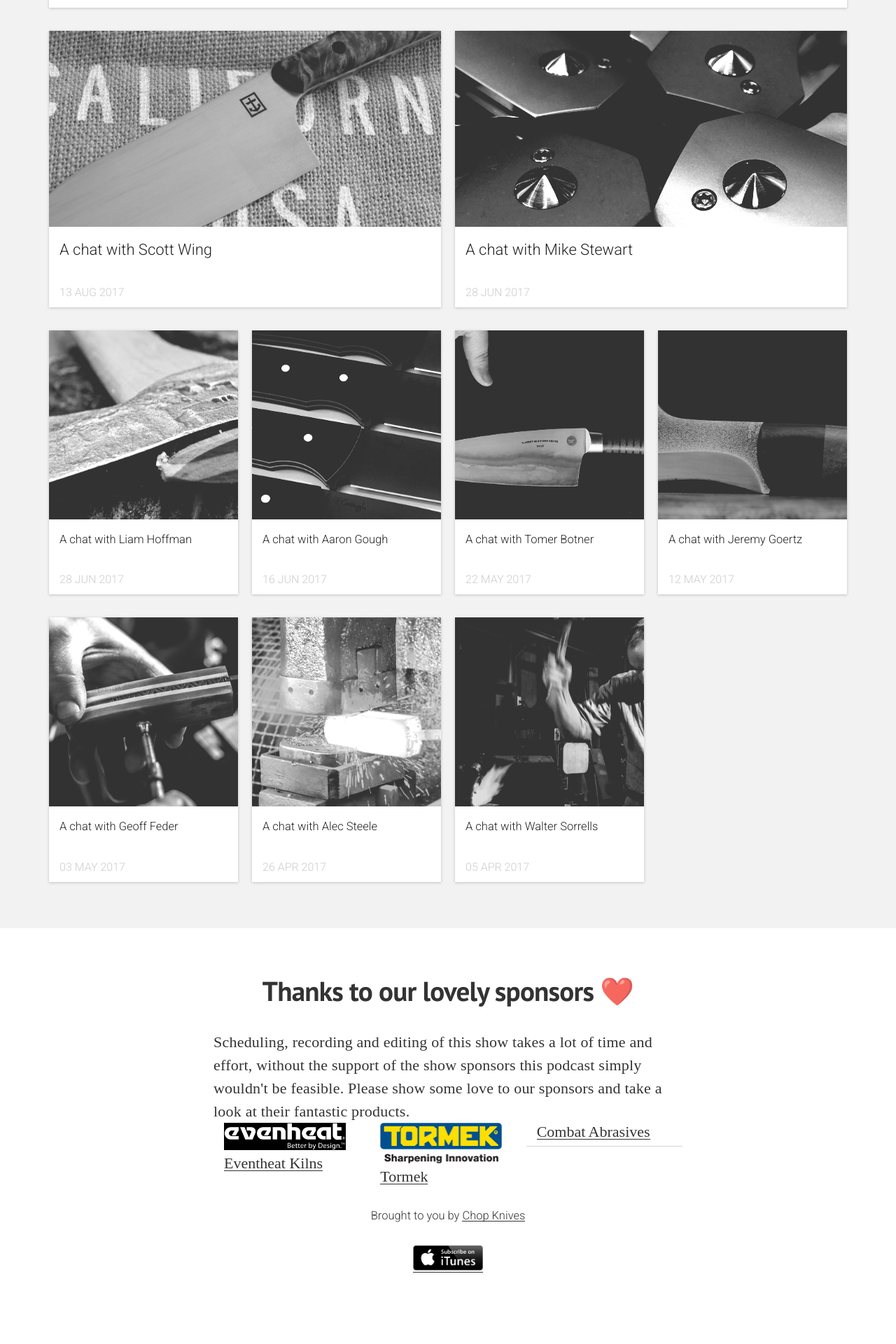
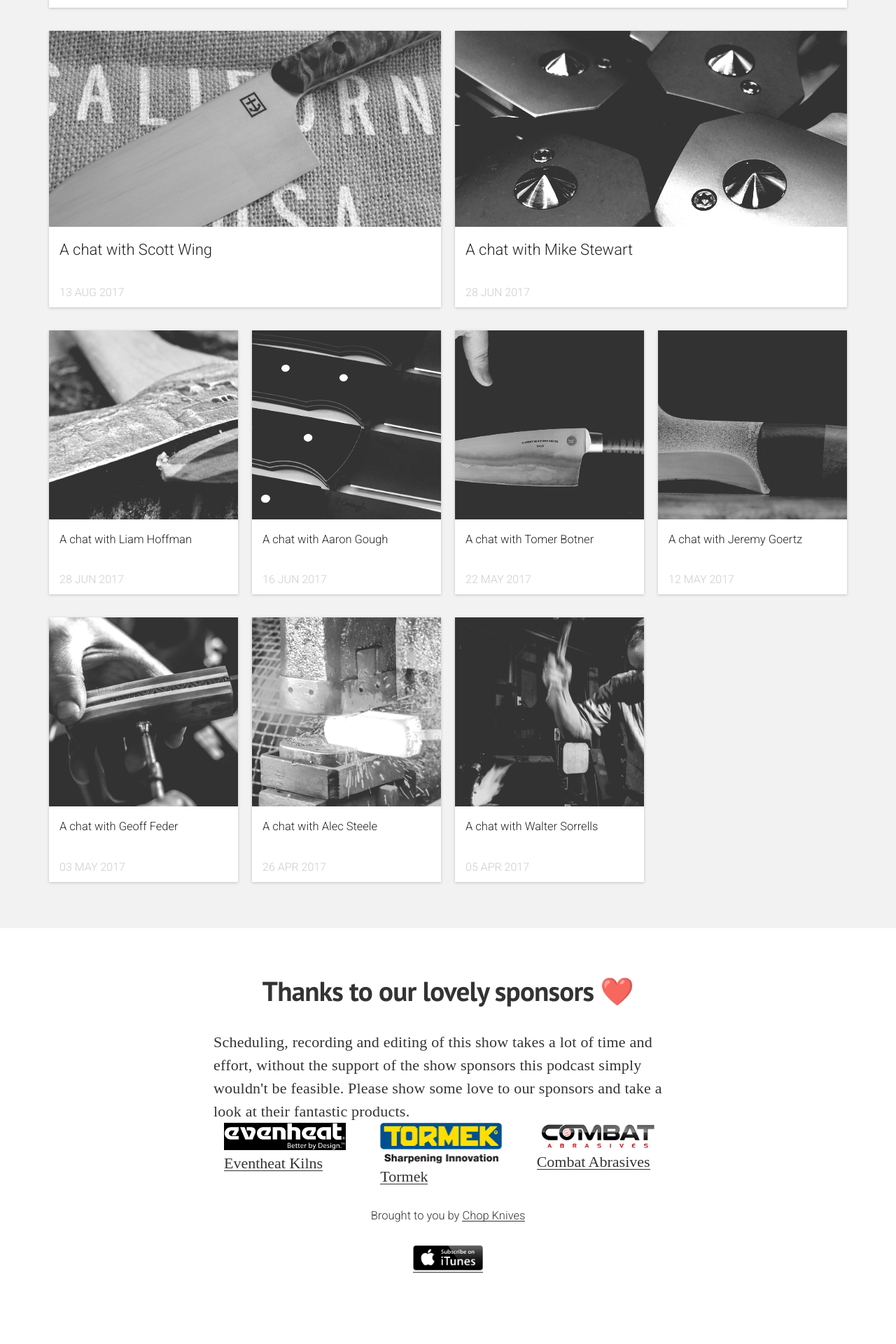
Before and after one commit to craiglockwood/knifetalk, a Jekyll site: the page built from index.html, in a window 1280 px wide. Shown: the part 744-2664 px from the top of the page at 70% size. Built offline with Jekyll 4.4.1, drawn with Linux system fonts in a browser that asks for light colours; nearby versions of some CDN libraries; some web fonts are replaced; Markdown is read by kramdown in place of the engine named in the settings.

Commit message:
more sponsor images

```diff
--- a/_includes/subscribe.html
+++ b/_includes/subscribe.html
@@ -15,7 +15,7 @@
 		<div class="col-xs-4"><img src="/assets/images/tormek.png" width="90%"  alt="tormek"> <br> <a href="https://www.tormek.com">Tormek </a>
 		</div>
 
-		<div class="col-xs-4"><a href="https://www.combatabrasives.com">Combat Abrasives</a>
+		<div class="col-xs-4"><img src="/assets/images/combatabrasives.png" width="90%"  alt="Combat abrasives"><a href="https://www.combatabrasives.com">Combat Abrasives</a>
 		</div>
 
 	</div>
```
Also changed, not shown: assets/images/combatabrasives.png (added).
